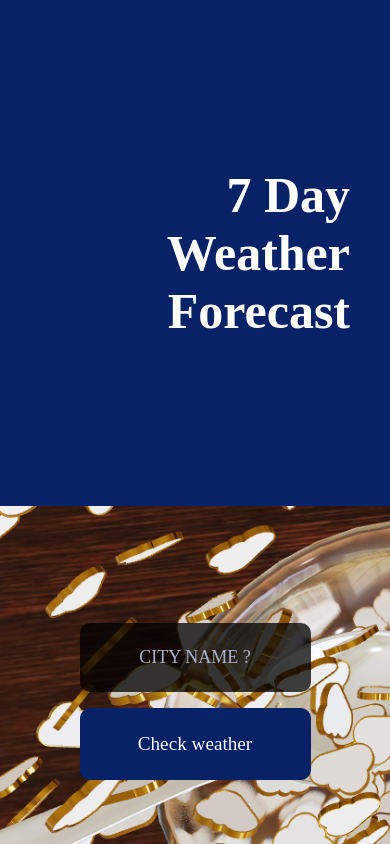
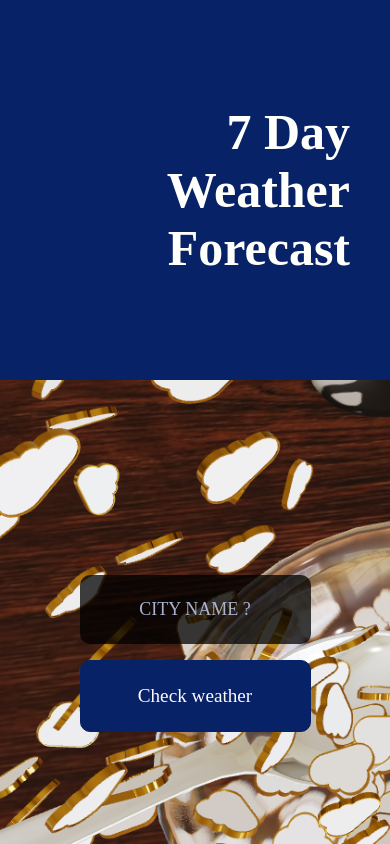
Before and after one commit to GentleHorse/Weather_3D_Forecast, a React (Vite) app: page / in a window 390 px wide. Built offline with nearby package versions, Linux system fonts and the light colour scheme; no server answers.

Commit message:
Change the responsive design layout for mobile

```diff
--- a/src/App.module.css
+++ b/src/App.module.css
@@ -131,7 +131,7 @@
   .control {
     padding-left: 2.5rem;
     padding-right: 2.5rem;
-    padding-bottom: 5rem;
+    padding-bottom: 8rem;
     height: 100%;
     display: flex;
     flex-direction: column;
@@ -139,7 +139,7 @@
   }
 
   .heroArea {
-    height: 60vh;
+    height: 45vh;
     width: 100vw;
     right: 0;
     padding-left: 2vw;
```
